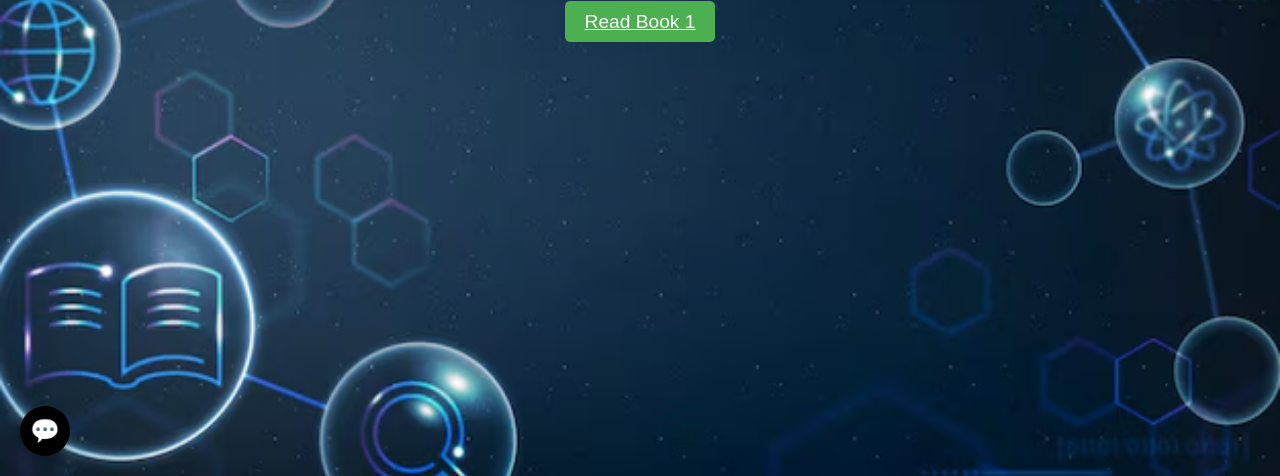
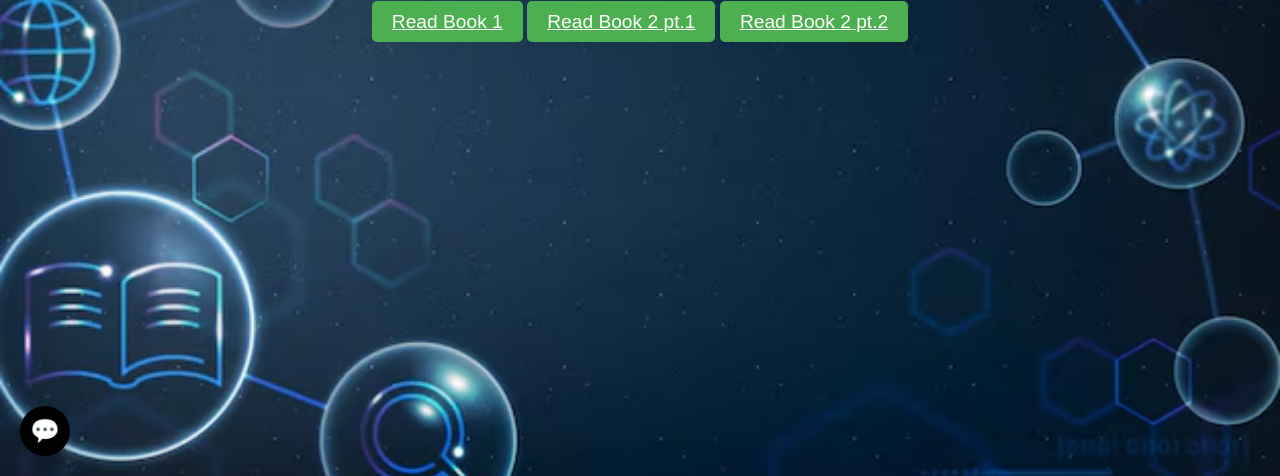
Before and after one commit to Cybok06/Right, a plain HTML site: page sculpture-page.html in a window 1280 px wide. Shown: the part 324-800 px from the top of the page. Drawn offline with Linux system fonts and the light colour scheme.

Commit message:
Update sculpture-page.html

```diff
--- a/sculpture-page.html
+++ b/sculpture-page.html
@@ -54,11 +54,12 @@
         <img src="logo.jpg" alt="Logo">
     </header>
 
-    <div class="content">
+     <div class="content">
         <h2>Sculpture</h2>
         <a href="https://drive.google.com/file/d/1QNDfxHj4mIh6fLJS8Cs59P767oH2h0ZT/view?usp=drive_link" class="btn" target="_blank">Read Book 1</a>
+         <a href="https://drive.google.com/file/d/1QKbpy0-SO2tCcN0UdcJ4cytiBkBJkTFA/view?usp=sharing" class="btn" target="_blank">Read Book 2 pt.1</a>
+         <a href="https://drive.google.com/file/d/1f7eYmLI9uFysPDQuJpMttIrvKeTj51-3/view?usp=sharing" class="btn" target="_blank">Read Book 2 pt.2</a>
     </div>
-
       <div style="position: fixed; bottom: 20px; left: 20px; width: 50px; height: 50px; background-color: black; border-radius: 50%; display: flex; align-items: center; justify-content: center; color: white; font-size: 24px; cursor: pointer; box-shadow: 0px 4px 10px rgba(0, 0, 0, 0.2);" onclick="window.location.href='https://chatgpt.com/'">
         💬
     </div>
```
